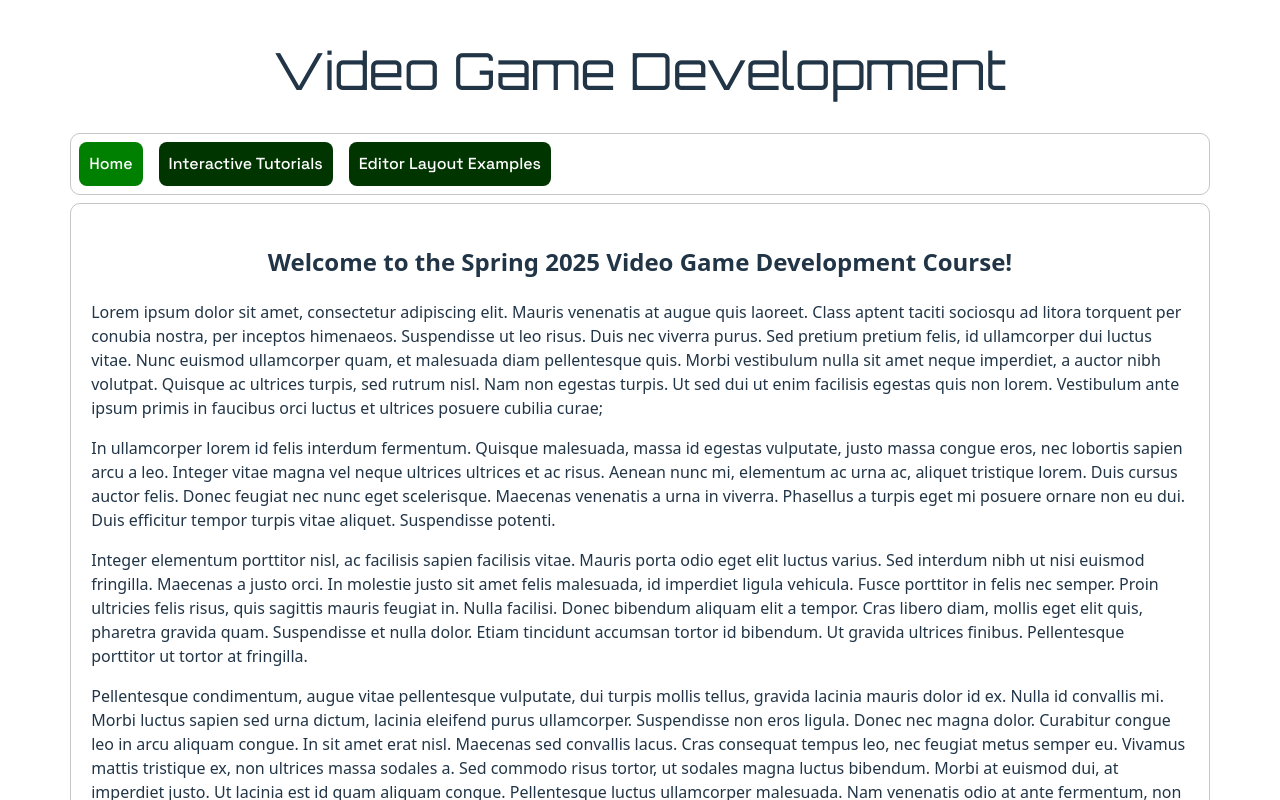
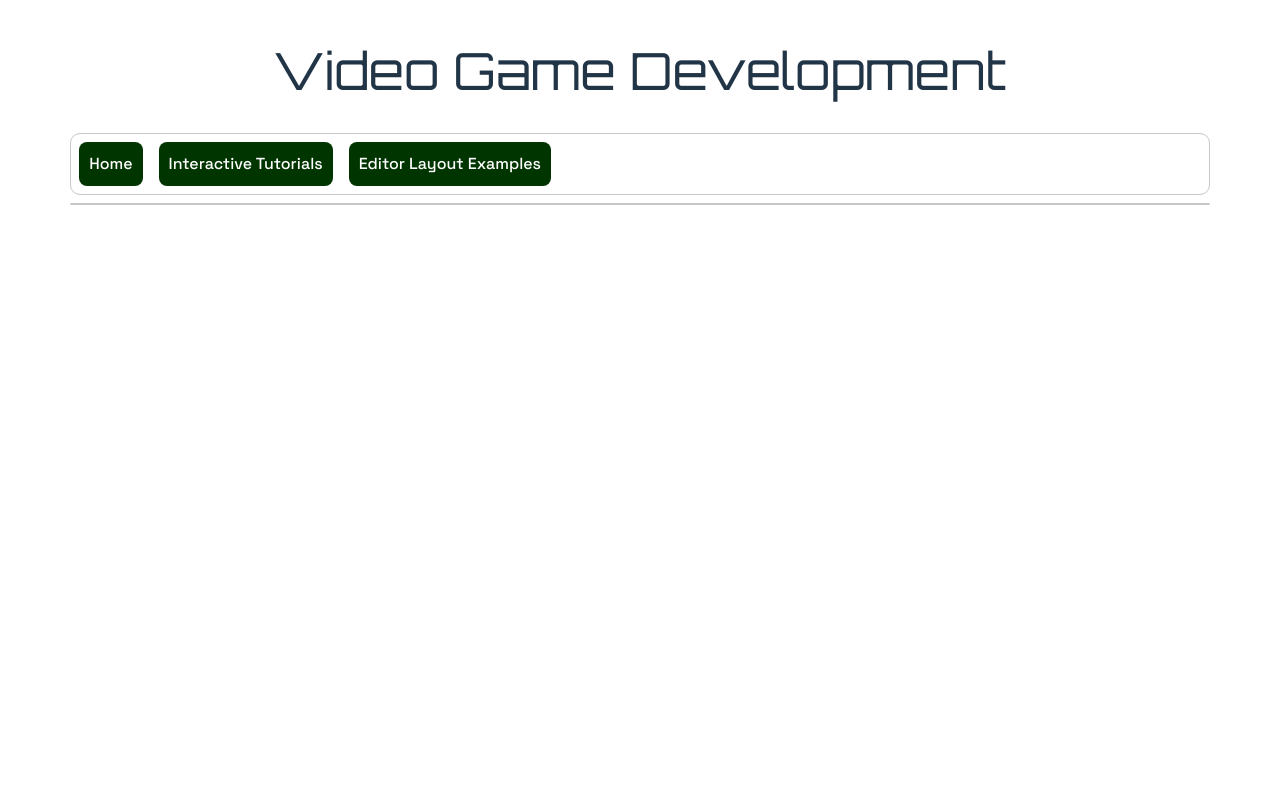
Before and after one commit to teji-vgd/vgd-course, a React (Vite) app: page / in a window 1280 px wide. Shown: the top 800 px of the page. Built offline with nearby package versions, Linux system fonts and the light colour scheme; a web font is replaced by a local one.

Commit message:
Update routes to work with url sub-path

```diff
--- a/src/App.jsx
+++ b/src/App.jsx
@@ -6,68 +6,40 @@ import Home from './pages/home.jsx';
 import { BrowserRouter as Router, Routes, Route, NavLink} from 'react-router';
 
 const App = () => {
-
+  const pathPrefix = '/vgd-course';
 
   return (
     <Router>
       <div>
         <h1>Video Game Development</h1>
         <div className='nav'>
-          <NavLink to="/" end
+          <NavLink to={`${pathPrefix}/`} end
             className={({ isActive, isPending }) =>
               isPending ? "nav-button pending" : isActive ? "nav-button active" : "nav-button"
             }
           >
             Home
           </NavLink>
-          <NavLink to="/tutorials"
+          <NavLink to={`${pathPrefix}/tutorials`}
             className={({ isActive, isPending }) =>
               isPending ? "nav-button pending" : isActive ? "nav-button active" : "nav-button"
             }
           >
             Interactive Tutorials
           </NavLink>
-          <NavLink to="/layout-examples"
+          <NavLink to={`${pathPrefix}/examples`}
             className={({ isActive, isPending }) =>
               isPending ? "nav-button pending" : isActive ? "nav-button active" : "nav-button"
             }
           >
             Editor Layout Examples
           </NavLink>
-
-          {/* <button
-            className={'examples-button'}
-            onClick={() =>{
-              closeAll();
-              setHomeVisible(true);
-            }}
-          >
-            Home
-          </button>
-          <button
-            className={'examples-button'}
-            onClick={() =>{
-              closeAll();
-              setTutorialsVisible(!tutorialsVisible)
-            }}
-          >
-            Interactive Tutorials
-          </button>
-          <button
-            className={'examples-button'}
-            onClick={() => {
-              closeAll();
-              setExamplesVisible(!examplesVisible);
-            }}
-          >
-            Editor Layout Examples
-          </button> */}
         </div>
         <div className={'page'}>
             <Routes>
-              <Route path='/' exact element={<Home />} />
-              <Route path='tutorials' element={<Tutorials />} />
-              <Route path='layout-examples' element={<LayoutExamples />} />
+              <Route path={`${pathPrefix}/`} exact element={<Home />} />
+              <Route path={`${pathPrefix}/tutorials`} element={<Tutorials />} />
+              <Route path={`${pathPrefix}/examples`} element={<LayoutExamples />} />
             </Routes>
           {/* {homeVisible && <Home />}
           {tutorialsVisible && <Tutorials />}
--- a/src/pages/home.jsx
+++ b/src/pages/home.jsx
@@ -15,8 +15,8 @@ Cras commodo nibh ac risus pulvinar, pulvinar sodales nisl feugiat. Duis id orci
 const Home = () => {
     return <div className='home-main'>
       <h2>Welcome to the Spring 2025 Video Game Development Course!</h2>
-      {introText.split('\n').map(paragraph =>
-        <p>{paragraph}</p>
+      {introText.split('\n').map((paragraph,i) =>
+        <p key={`p${i}`}>{paragraph}</p>
       )}
     </div>;
 };
--- a/vite.config.js
+++ b/vite.config.js
@@ -5,6 +5,5 @@ import commonjs from 'vite-plugin-commonjs';
 // https://vite.dev/config/
 export default defineConfig({
   plugins: [react(), commonjs(/* options */)],
-  // base: '/vgd-course/'
-  base: './'
+  base: '/vgd-course/'
 })
```
Also changed, not shown: src/App.css (+0 -30 lines).
